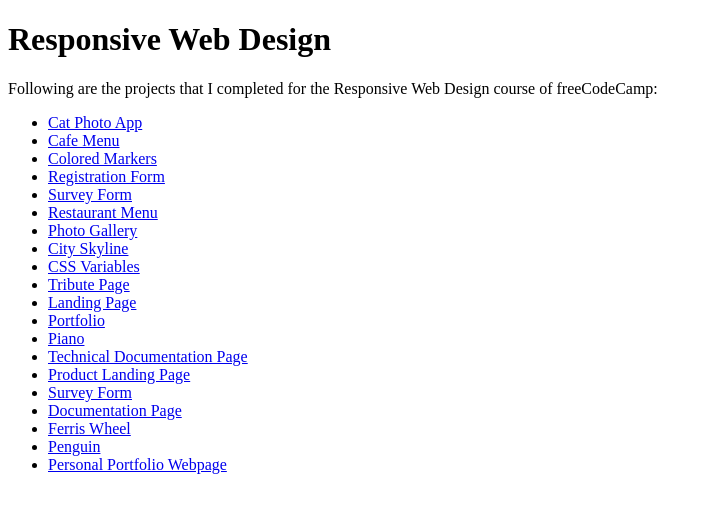
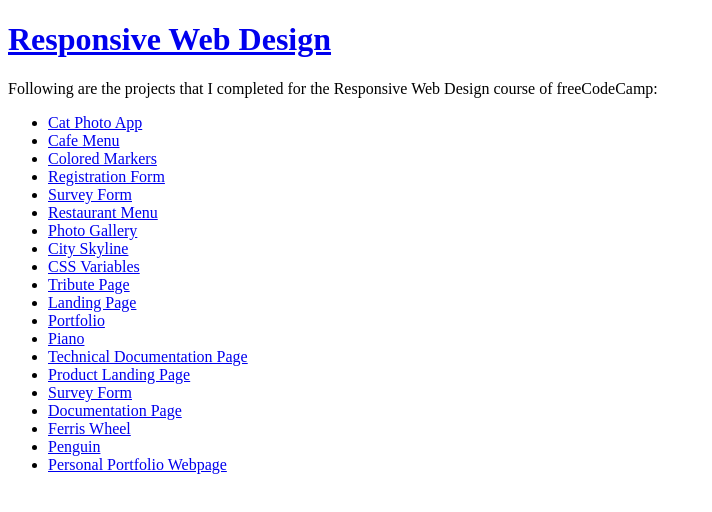
Before and after one commit to Sarzil45/freeCodeCamp, a plain HTML site: page responsive_web_design/index.html in a window 1280 px wide. Shown: the whole page, without its empty margins (0-712 px from the left). Drawn offline with Linux system fonts and the light colour scheme.

Commit message:
Update index.html

```diff
--- a/responsive_web_design/index.html
+++ b/responsive_web_design/index.html
@@ -4,7 +4,7 @@
         <title>Responsive Web Design</title>
     </head>
     <body>
-        <h1>Responsive Web Design</h1>
+        <h1><a href="https://freecodecamp.org/certification/grisslyconch/responsive-web-design">Responsive Web Design</a></h1>
         Following are the projects that I completed for the Responsive Web Design course of freeCodeCamp:
         <ul>
             <li><a href="01 Cat Photo App/index.html">Cat Photo App</a></li>
```
